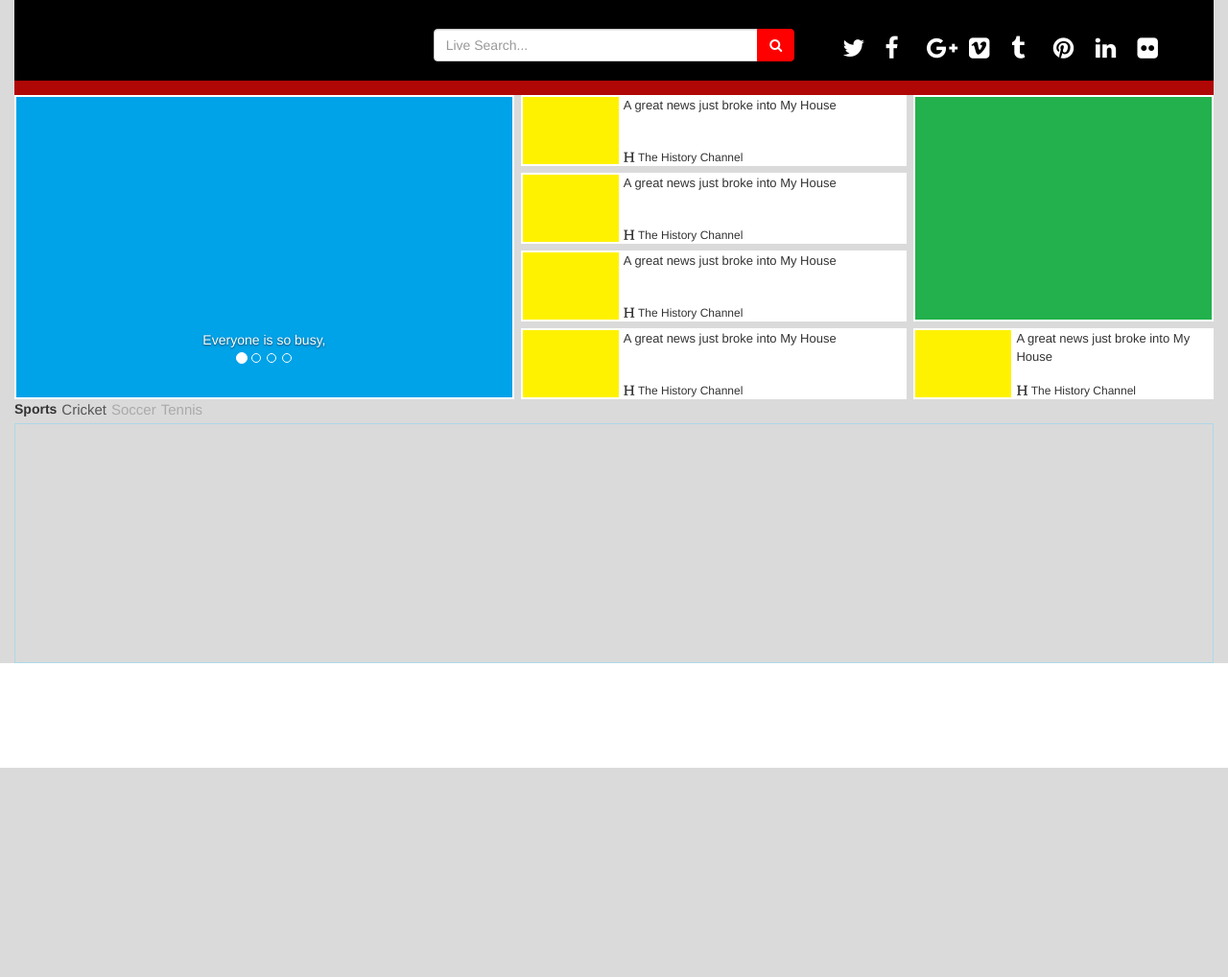
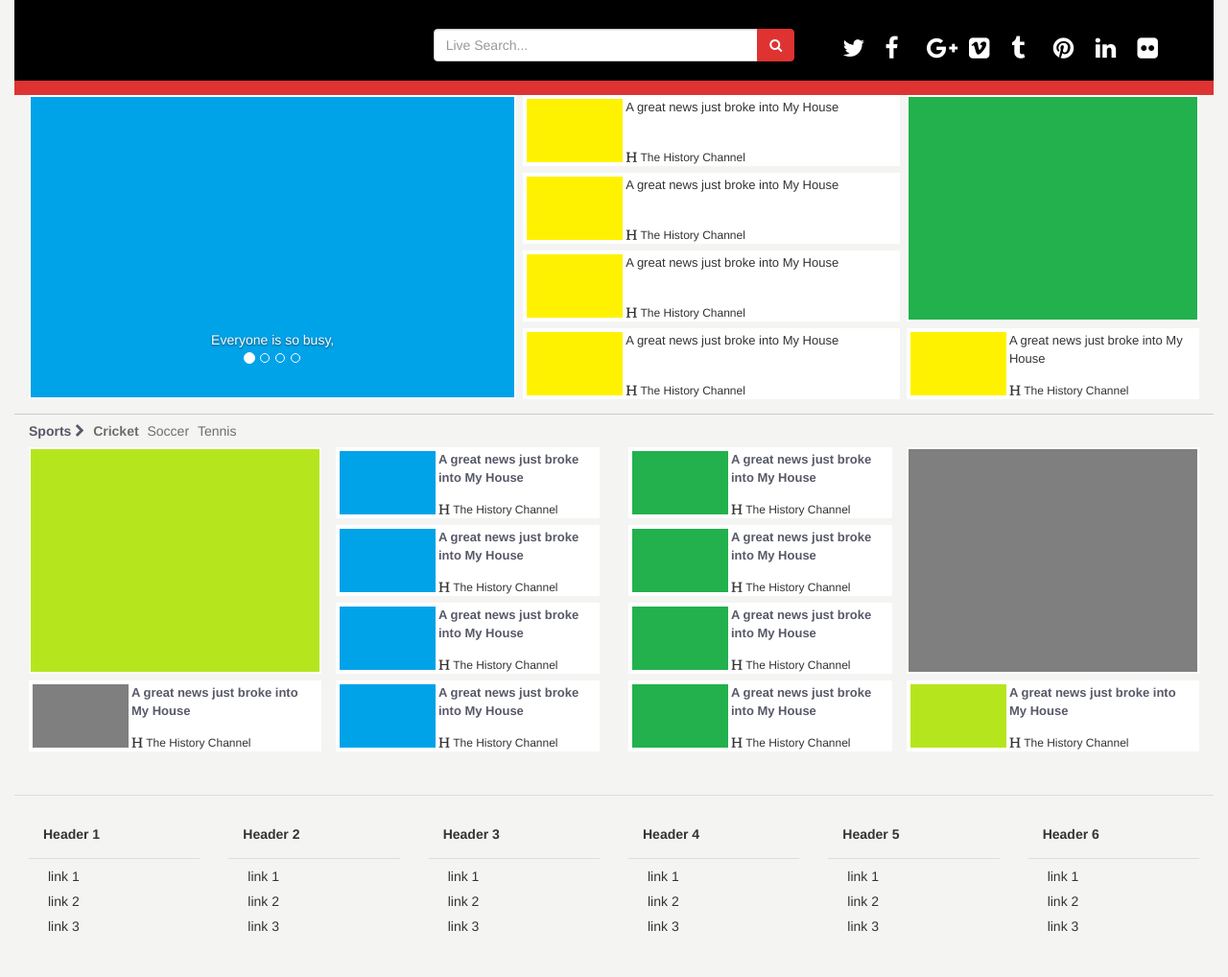
Before and after one commit to codotronix/test, a web app: file index.html in a window 1280 px wide. Shown: the whole page at 96% size. Before the commit the page ends 800 px from the top, so only its background shows below. Run offline with its HTML, style and script files only (its server is not run), Linux system fonts and the light colour scheme.

Commit message:
closing to completion

```diff
--- a/css/style.css
+++ b/css/style.css
@@ -1,17 +1,21 @@
 body {
-    background: #dadada;
+    background: rgb(244,244,242);
+}
+
+ul {
+    padding: 0;
 }
 
 header {
     background: #000;
     padding: 30px 0 20px 0;
-    border-bottom: 15px solid #af0606;
+    border-bottom: 15px solid rgb(221,51,51);
 }
 
 .header-srch button {
-    background: red !important;
+    background: rgb(222,51,49) !important;
     color: #FFF !important;
-    border: 1px solid red !important;
+    border: 1px solid rgb(222,51,49) !important;
 }
 
 .header-icons {
@@ -45,13 +49,52 @@ header {
     margin-top:7px;
 }
 
+.subsection {
+    margin: 15px 0;
+    border-top: 1px solid #ccc;
+}
+
+.subsection .content {
+/*    border: 1px solid lightblue;*/
+    height: 250px;
+}
+
+.subsection .title {
+    display: inline-block;
+    color: rgb(87,89,104);
+    font-weight: bold;
+}
+
+.subsection .sublinks {
+    display: inline-block;
+    margin: 7px 0;
+}
+
+.subsection .sublink {
+    display: inline-block;
+    list-style: none;
+    margin-left: 5px;
+    color: rgb(109,109,107);
+    font-size: 14px;
+    cursor: pointer;
+}
+
+.subsection .sublink.active {
+/*    color: #555;*/
+    font-weight: bold;
+}
+
+.subsection .subcontent {
+    display: none;
+}
+
 #carousel-1 img {
     height: 313px;
 }
 
 .bx-card {
     background: #FFF;
-    padding: 2px;
+    padding: 4px;
     position: relative;
 }
 
@@ -61,7 +104,7 @@ header {
 
 .bx-card img {
     width: 100px;
-    height: 70px;
+    height: 66px;
 }
 
 .bx-card .title {
@@ -89,7 +132,32 @@ header {
     text-overflow: ellipsis;
 }
 
-#rightShowImg {
+.midBannerImg {
     width:100%;
     height:232px;
 }
+
+.footer {
+    margin: 30px 0;
+    padding: 30px 0 0 0;
+    border-top: 1px solid #ddd;
+}
+
+.footer .title {
+    display: block;
+    border-bottom: 1px solid #ddd;
+    padding: 0 0 15px 15px;
+}
+
+.footer li {
+    list-style: none;
+    padding: 3px 20px;
+}
+
+
+/* Media Queries */
+@media (max-width: 767px) {
+    .no-pad-xs {
+        padding: 0;
+    }
+}
--- a/css/temp.css
+++ b/css/temp.css
@@ -1,7 +1,3 @@
-* {
-    box-sizing: border-box;
-}
-
 .dummy1 {
     height: 150px;
     width: 200px;
@@ -11,30 +7,3 @@
     padding: 15px;
     text-align: center;
 }
-
-
-.subsection .content {
-    border: 1px solid lightblue;
-    height: 250px;
-}
-
-.subsection .title {
-    float: left;
-}
-
-.subsection .sublink {
-    float: left;
-    list-style: none;
-    margin-left: 5px;
-    color: #aaa;
-    font-size: 15px;
-    cursor: pointer;
-}
-
-.subsection .sublink.active {
-    color: #555;
-}
-
-.subsection .subcontent {
-    display: none;
-}
--- a/index.html
+++ b/index.html
@@ -55,7 +55,7 @@
 
 
     <!-- *************** ROW WITH CAROUSEL STARTS ************************* -->
-        <section>
+        <section class="col-xs-12">
             <div class="col-xs-12 col-sm-6 col-md-5 col-lg-5 carousel-container pad-2">
                  <div id="carousel-1" class="carousel slide" data-ride="carousel">
                   <!-- Indicators -->
@@ -115,7 +115,7 @@
 
             <!-- 2nd Column -->
 
-            <div class="col-xs-12 col-sm-3 col-md-4 col-lg-4 pad-side-7">
+            <div class="col-xs-12 col-sm-3 col-md-4 col-lg-4 pad-side-7 no-pad-xs">
 
                 <div class="bx-card">
                     <img src="img/t.png" alt="" />
@@ -161,7 +161,7 @@
             <!-- 3rd Column -->
             <div class="col-xs-12 col-sm-3 col-md-3 no-pad">
                 <div id="showCaseImg" class="pad-2">
-                   <img id="rightShowImg" src="img/b.png" alt="" />
+                   <img class="midBannerImg" src="img/b.png" alt="" />
                 </div>
 
                 <div class="bx-card margin-top-7">
@@ -179,22 +179,26 @@
     <!-- --------------- ROW WITH CAROUSEL ENDS --------------------------- -->
 
 
+    <!-- To MRule: Please Repeat the below "subsection" for every Category -->
+
+
     <!-- **************** ONE CATEGORY ROW STARTS ************************* -->
-        <section class="subsection">
-            <label class="title">Sports</label>
+        <section class="subsection col-xs-12">
+
             <ul class="sublinks">
+                <span class="title">Sports <span class="fa fa-chevron-right"></span> </span>
                 <li data-content-id="sports-cricket" class="sublink active">Cricket</li>
                 <li data-content-id="sports-soccer" class="sublink">Soccer</li>
                 <li data-content-id="sports-tennis" class="sublink">Tennis</li>
             </ul>
             <div style="clear:both;"></div>
                 <div class="content">
-                    <div id="sports-cricket" class="subcontent animated slideInRight">
+                    <div id="sports-cricket" class="subcontent">
 
                         <!-- 1st column -->
                         <div class="col-xs-12 col-sm-3 col-md-3 no-pad">
                             <div id="" class="pad-2">
-                               <img id="rightShowImg" src="img/c.png" alt="" />
+                               <img class="midBannerImg" src="img/c.png" alt="" />
                             </div>
 
                             <div class="bx-card margin-top-7">
@@ -209,7 +213,7 @@
                         </div>
 
                         <!-- 2nd column -->
-                        <div class="col-xs-12 col-sm-3 col-md-3">
+                        <div class="col-xs-12 col-sm-3 col-md-3 no-pad-xs">
                             <div class="bx-card">
                                 <img src="img/a.png" alt="" />
                                 <span class="title">A great news just broke into My House</span>
@@ -247,20 +251,149 @@
                                 </div>
                             </div>
                         </div>
+
+                        <!-- 3rd Column -->
+                        <div class="col-xs-12 col-sm-3 col-md-3 no-pad-xs">
+                            <div class="bx-card">
+                                <img src="img/b.png" alt="" />
+                                <span class="title">A great news just broke into My House</span>
+
+                                <div class="src">
+                                    <i class="fa fa-header icon"></i>
+                                    <span class="name">The History Channel</span>
+                                </div>
+                            </div>
+                            <div class="bx-card margin-top-7">
+                                <img src="img/b.png" alt="" />
+                                <span class="title">A great news just broke into My House</span>
+
+                                <div class="src">
+                                    <i class="fa fa-header icon"></i>
+                                    <span class="name">The History Channel</span>
+                                </div>
+                            </div>
+                            <div class="bx-card margin-top-7">
+                                <img src="img/b.png" alt="" />
+                                <span class="title">A great news just broke into My House</span>
+
+                                <div class="src">
+                                    <i class="fa fa-header icon"></i>
+                                    <span class="name">The History Channel</span>
+                                </div>
+                            </div>
+                            <div class="bx-card margin-top-7">
+                                <img src="img/b.png" alt="" />
+                                <span class="title">A great news just broke into My House</span>
+
+                                <div class="src">
+                                    <i class="fa fa-header icon"></i>
+                                    <span class="name">The History Channel</span>
+                                </div>
+                            </div>
+                        </div>
+
+                        <!-- 4th Column -->
+                        <div class="col-xs-12 col-sm-3 col-md-3 no-pad">
+                            <div id="" class="pad-2">
+                               <img class="midBannerImg" src="img/d.png" alt="" />
+                            </div>
+
+                            <div class="bx-card margin-top-7">
+                                <img src="img/c.png" alt="" />
+                                <span class="title">A great news just broke into My House</span>
+
+                                <div class="src">
+                                    <i class="fa fa-header icon"></i>
+                                    <span class="name">The History Channel</span>
+                                </div>
+                            </div>
+                        </div>
+
                     </div>
 
-                    <div id="sports-soccer" class="subcontent animated slideInRight">
+                    <div id="sports-soccer" class="subcontent">
+                       <!-- Put Soccer Content Here -->
                         <div class="dummy1">Soccer</div><div class="dummy1">Soccer</div><div class="dummy1">Soccer</div><div class="dummy1">Soccer</div>
                     </div>
 
-                    <div id="sports-tennis" class="subcontent animated slideInRight">
+                    <div id="sports-tennis" class="subcontent">
+                       <!-- Put Tennis Content Here -->
                         <div class="dummy1">Tennis</div><div class="dummy1">Tennis</div><div class="dummy1">Tennis</div><div class="dummy1">Tennis</div>
                     </div>
                 </div>
         </section>
     <!-- ---------------- ONE CATEGORY ROW ENDS --------------------------- -->
 
+
+
+        <!-- The Footer Start -->
+        <div class="footer col-xs-12">
+        <footer>
+            <div class="col-xs-12 col-sm-4 col-md-2">
+                <label class="title">Header 1</label>
+                <ul>
+                    <li>link 1</li>
+                    <li>link 2</li>
+                    <li>link 3</li>
+                </ul>
+            </div>
+            <div class="col-xs-12 col-sm-4 col-md-2">
+                <label class="title">Header 2</label>
+                <ul>
+                    <li>link 1</li>
+                    <li>link 2</li>
+                    <li>link 3</li>
+                </ul>
+            </div>
+            <div class="col-xs-12 col-sm-4 col-md-2">
+                <label class="title">Header 3</label>
+                <ul>
+                    <li>link 1</li>
+                    <li>link 2</li>
+                    <li>link 3</li>
+                </ul>
+            </div>
+            <div class="col-xs-12 col-sm-4 col-md-2">
+                <label class="title">Header 4</label>
+                <ul>
+                    <li>link 1</li>
+                    <li>link 2</li>
+                    <li>link 3</li>
+                </ul>
+            </div>
+            <div class="col-xs-12 col-sm-4 col-md-2">
+                <label class="title">Header 5</label>
+                <ul>
+                    <li>link 1</li>
+                    <li>link 2</li>
+                    <li>link 3</li>
+                </ul>
+            </div>
+            <div class="col-xs-12 col-sm-4 col-md-2">
+                <label class="title">Header 6</label>
+                <ul>
+                    <li>link 1</li>
+                    <li>link 2</li>
+                    <li>link 3</li>
+                </ul>
+            </div>
+        </footer>
     </div>
+        <!-- Footer End -->
+
+
+
+
+
+
+    </div>
+
+
+
+
+
+
+
     <!-- jQuery (necessary for Bootstrap's JavaScript plugins) -->
     <script src="lib/js/jquery.min.js"></script>
     <!-- Include all compiled plugins (below), or include individual files as needed -->
--- a/js/script.js
+++ b/js/script.js
@@ -1,5 +1,10 @@
 $(function(){
     $('.carousel').carousel('cycle');
+
+    //Add anim classes
+    $('.subsection .subcontent').addClass('animated slideInRight');
+    //Show 1st subcontent of all subsection
+    $('.subsection .subcontent:first-child').show();
 
     //when user clicks on .subcat-links
     $('body').on('click', '.sublink', function(){
```
Also changed, not shown: js/data.js (added, +17 -0 lines).
